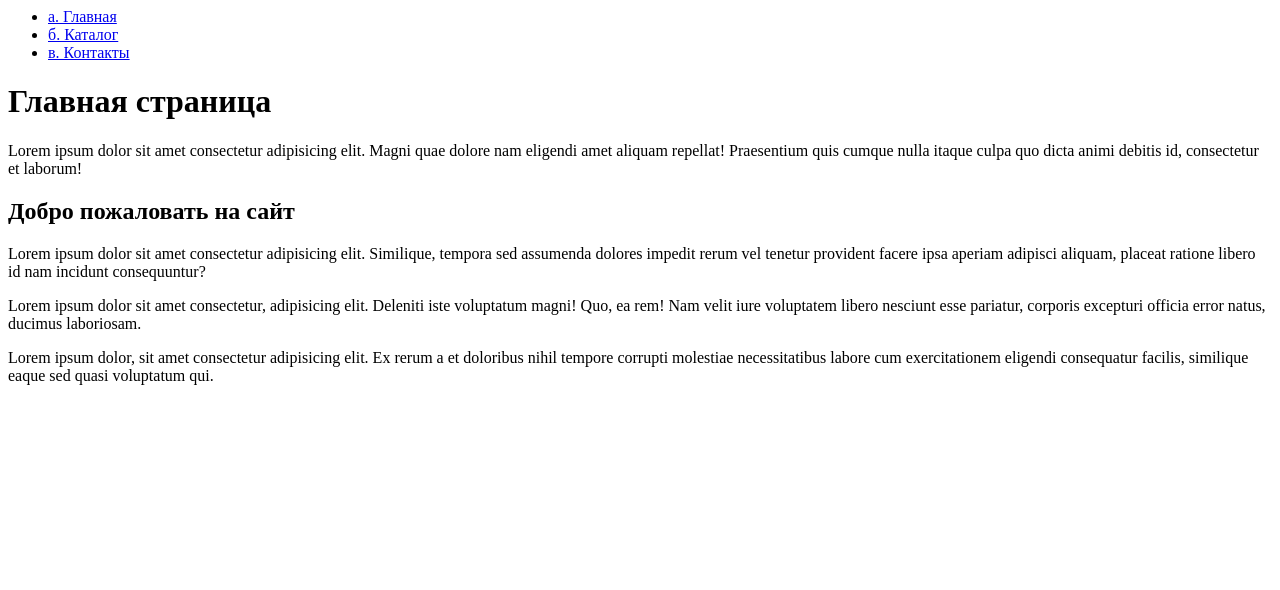
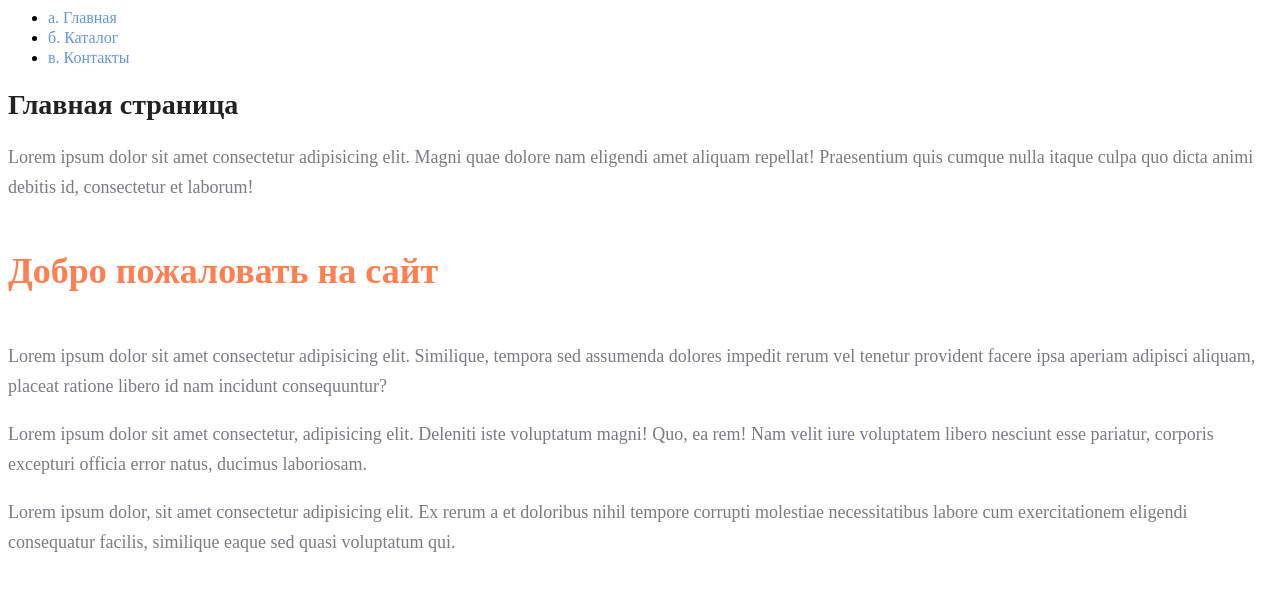
Before and after one commit to Oniliya/Projects_java, a plain HTML site: page HTML_CSS/site_hw1/index.html in a window 1280 px wide. Drawn offline with Linux system fonts and the light colour scheme.

Commit message:
hw_2_html_css

```diff
--- a/HTML_CSS/site_hw1/index.html
+++ b/HTML_CSS/site_hw1/index.html
@@ -1,9 +1,11 @@
 <html>
+  <meta charset="utf-8">
+  <link rel="stylesheet" href="style.css">
   <title>hw_1</title>
   <head></head>
   <body>
       <nav>
-            <ul>
+          <ul id="navbar">
             <li><a href="#">а. Главная</a></li>
             <li><a href="Catalog/catalog.html">б. Каталог</a></li>
             <li><a href="#">в. Контакты</a></li>
--- /dev/null
+++ b/HTML_CSS/site_hw1/style.css
@@ -0,0 +1,31 @@
+p {
+  font-style: normal;
+  font-weight: 300;
+  font-size: 18px;
+  line-height: 30px;
+  color: #7D7987
+}
+.text {
+  font-size: 24px;
+}
+a {
+    text-decoration: none;
+}
+h1 {
+  color: #222222;
+  font-size: 28px;
+  line-height: 36px;
+  font-weight: bold;
+}
+h2 {
+  color: coral;
+  font-style: normal;
+  font-weight: 700;
+  font-size: 36px;
+  line-height: 80px;
+}
+#navbar a {
+    color: cornflowerblue;
+    font-size: 16px;
+    line-height: 20px;
+}
```
Also changed, not shown: HTML_CSS/site_hw1/Catalog/catalog.html (+3 -1 lines). Lines whose indentation alone changed are shown as unchanged.
